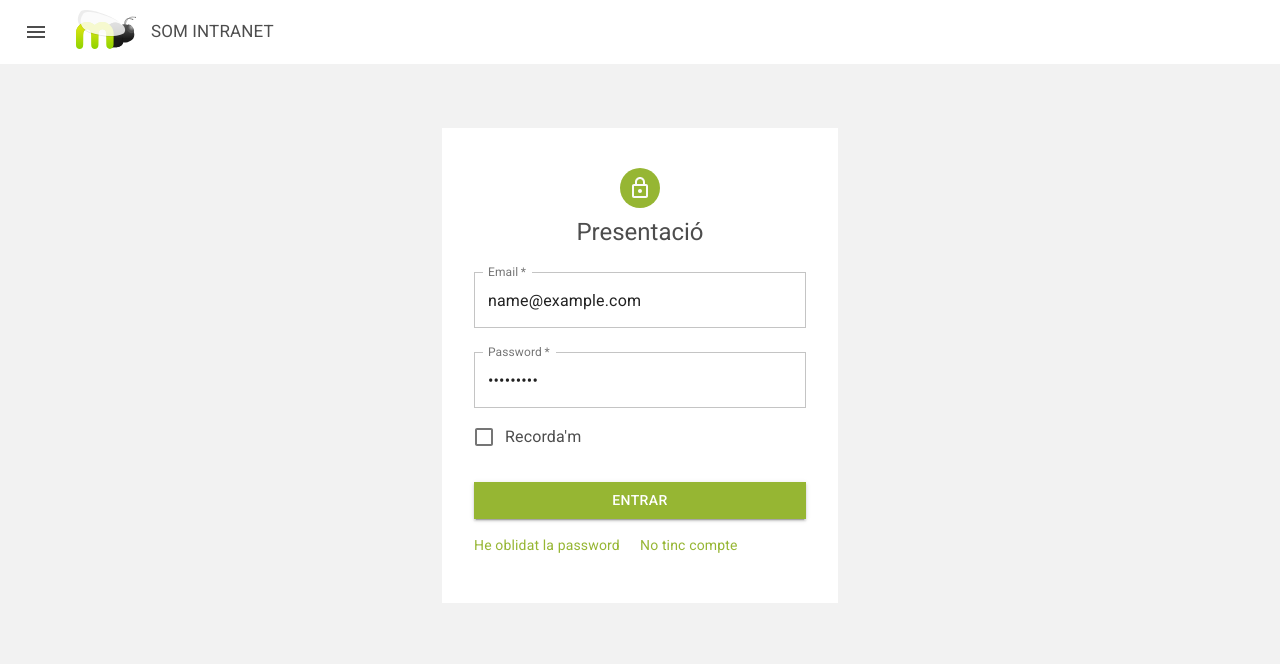
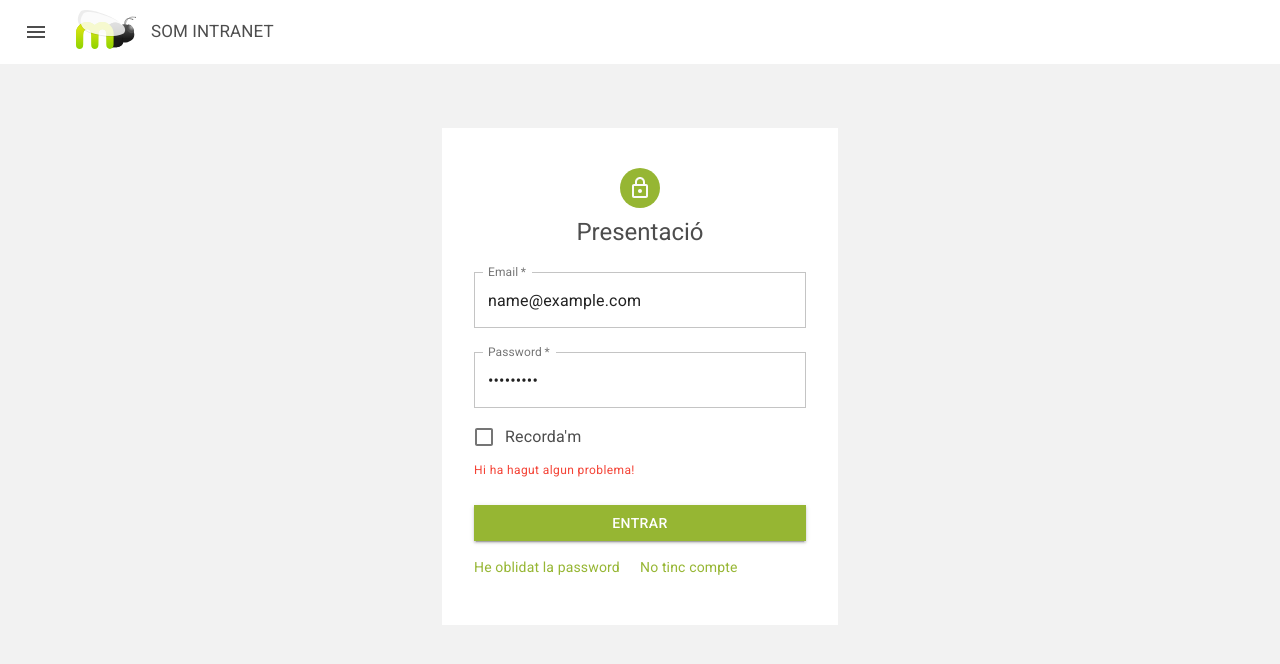
Before and after one commit to Som-Energia/gestor-absencies-ui, a React (Create React App) app: page /login in a window 1280 px wide. Both pictures are taken after typing "name@example.com", "Sample123" into the empty fields and a click on the button "ENTRAR". Shown: the top 664 px of the page. Built offline with nearby package versions, Linux system fonts and the light colour scheme; no server answers.

Commit message:
improved login and error reporting

```diff
--- a/src/containers/Login.js
+++ b/src/containers/Login.js
@@ -1,18 +1,20 @@
-import React, { useEffect } from 'react'
+import React, { useState, useEffect } from 'react'
 import { useHistory } from 'react-router-dom'
 
 import { Formik } from 'formik'
 import * as Yup from 'yup'
 
 import Avatar from '@material-ui/core/Avatar'
+import Box from '@material-ui/core/Box'
 import Button from '@material-ui/core/Button'
+import Checkbox from '@material-ui/core/Checkbox'
 import CssBaseLine from '@material-ui/core/CssBaseLine'
+import FormControlLabel from '@material-ui/core/FormControlLabel'
+import FormHelperText from '@material-ui/core/FormHelperText'
+import Link from '@material-ui/core/Link'
 import TextField from '@material-ui/core/TextField'
-import FormControlLabel from '@material-ui/core/FormControlLabel'
-import Checkbox from '@material-ui/core/Checkbox'
-import Link from '@material-ui/core/Link'
 import Grid from '@material-ui/core/Grid'
-import Box from '@material-ui/core/Box'
+
 
 import LockOutlinedIcon from '@material-ui/icons/LockOutlined'
 
@@ -50,7 +52,7 @@ const Login = (props) => {
   const classes = useStyles()
   const history = useHistory()
 
-  const { user, login, isAuthenticated } = useAuthState()
+  const { user, login, isAuthenticated, isError, error } = useAuthState()
 
   useEffect(() => {
     if (isAuthenticated) {
@@ -58,8 +60,8 @@ const Login = (props) => {
     }
   }, [user, isAuthenticated, history])
 
-  const doLogin = async (username, password) => {
-    await login(username, password)
+  const doLogin = (username, password) => {
+    return login(username, password)
   }
 
   return (
@@ -89,7 +91,15 @@ const Login = (props) => {
           }
           onSubmit={(values, { setSubmitting }) => {
             const { email, password } = values
+            setSubmitting(true)
             doLogin(email, password)
+              .then(() => {
+                setSubmitting(false)
+              })
+              .catch((error) => {
+                console.log(error)
+                setSubmitting(false)
+              })
           }}
         >
           {({
@@ -115,8 +125,8 @@ const Login = (props) => {
                 onChange={handleChange}
                 onBlur={handleBlur}
                 value={values.email}
-                error={!!props.error || (touched.email && errors.email)}
-                helperText={(touched.email && errors.email) || props.error}
+                error={errors.email && touched.email}
+                helperText={touched.email && errors.email}
               />
               <TextField
                 required
@@ -138,13 +148,17 @@ const Login = (props) => {
                 control={<Checkbox value="remember" color="primary" />}
                 label="Recorda'm"
               />
+              {
+                isError &&
+                <FormHelperText variant="standard" error={true}>Hi ha hagut algun problema!</FormHelperText>
+              }
               <Button
                 type="submit"
                 fullWidth
                 variant="contained"
                 color="primary"
                 className={classes.submit}
-                disabled={props.fetching}
+                disabled={isSubmitting}
               >
                 Entrar
               </Button>
--- a/src/services/authentication.js
+++ b/src/services/authentication.js
@@ -11,5 +11,5 @@ export const loginService = async (username, password) => {
     .then(response => {
       return response
     })
-    .catch(error => console.log(error))
+    .catch(error => error)
 }
```
